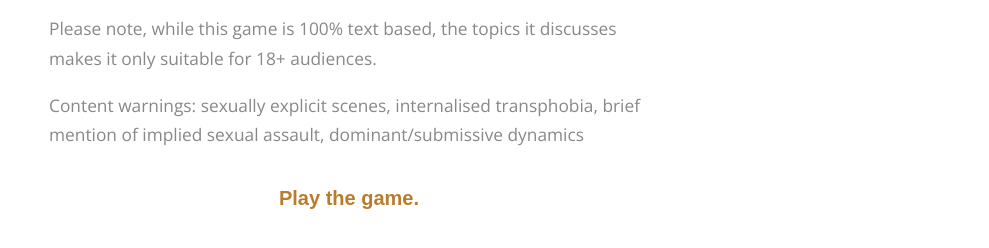
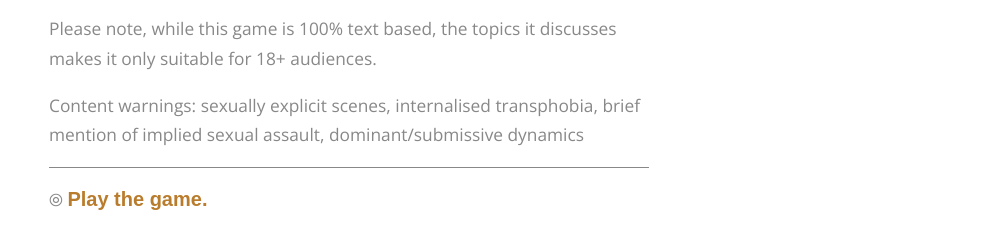
Before and after one commit to riewarden/ConvCisMan, a plain HTML site: page convocisInk/index.html in a window 1280 px wide. Shown: the part 252-500 px from the top of the page, without its empty margins (291-1280 px from the left). Drawn offline with nearby package versions, Linux system fonts and the light colour scheme; a web font is replaced by a local one.

```diff
--- a/convocisInk/style.css
+++ b/convocisInk/style.css
@@ -98,6 +98,7 @@ h2 {
     padding: 20px;
     padding-top: 4em;
     background: white;
+
 }
 
 .switched .container {
@@ -105,6 +106,7 @@ h2 {
 }
 
 p {
+
     font-size: 13pt;
     color: #888;
     line-height: 1.7em;
@@ -153,10 +155,14 @@ img {
   (Will always appear inside <p> element by default.)
 */
 .choice {
-    text-align: center;
+    text-align: left;
     line-height: 1.7em;
+    border-top: 1px solid;
+    padding-top: 15px;
 }
-
+.choice:before {
+    content:"⦾ ";
+}
 /*
   Class applied to first choice
 */
@@ -169,6 +175,7 @@ img {
 */
 .choice a {
     font-size: 15pt;
+
 }
 
 /*
```
Also changed, not shown: 2 other files.
